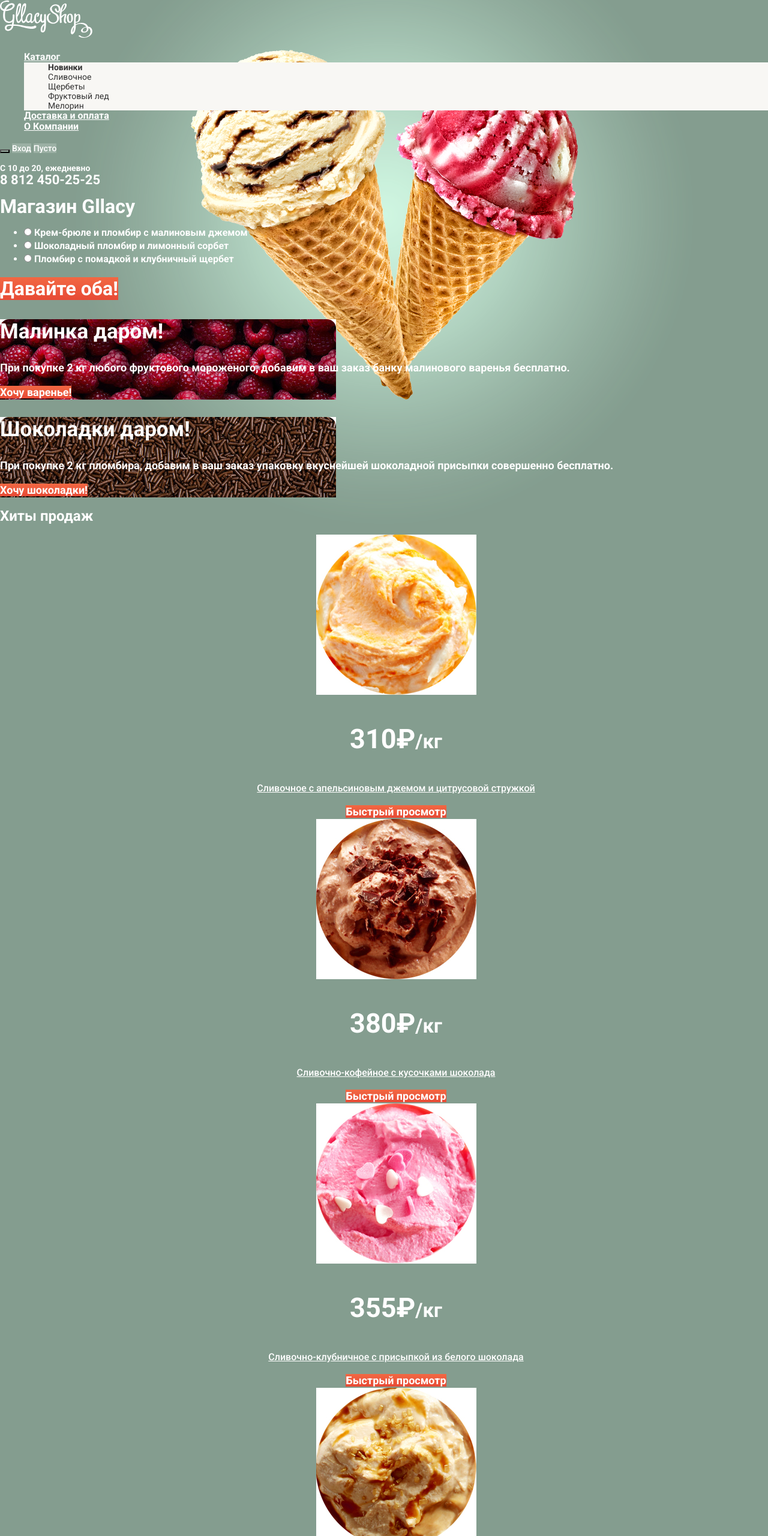
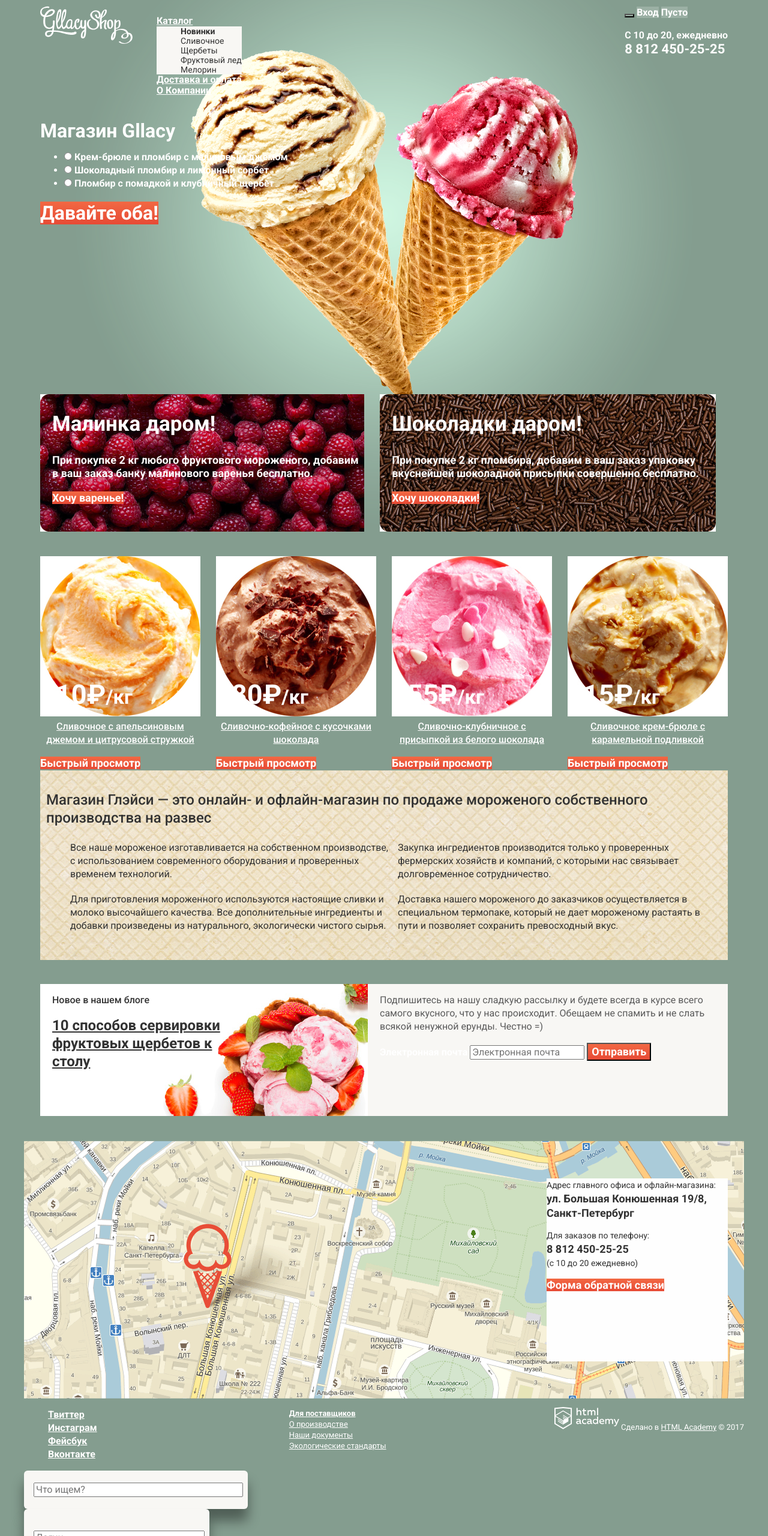
Before and after one commit to DariaChernykh/186126-gllacy, a plain HTML site: page index.html in a window 1280 px wide. Shown: the top 2560 px of the page at 60% size. Drawn offline with Linux system fonts and the light colour scheme.

Commit message:
Изменяет сеточную структуру

```diff
--- a/css/main-style.css
+++ b/css/main-style.css
@@ -1,5 +1,8 @@
 body{
-    margin: 0;
+    max-width: 1200px;
+    min-width: 900px;
+    min-width: 900px;
+    margin: 0 auto;
     padding: 0;
 
     font-family: Roboto, Arial, sans-serif;
@@ -8,13 +11,26 @@ body{
     font-weight: 700;
     color: #ffffff;
 
+
     background-color: #849d8f;
     background-image: url(../img/background-1.png);
     background-position: top center;
     background-repeat: no-repeat;
 }
+.second-page{
+    background-image: none;
+}
 a{
     color: #ffffff;
+}
+.main-navigation{
+    display: flex;
+    justify-content: space-between;
+    padding: 10px 27px;
+}
+.site-navigation-left{
+    display: flex;
+    justify-content: space-between;
 }
 .main-navigation > a,
 .main-navigation > p{
@@ -96,7 +112,21 @@ a{
     font-size: 32px;
     line-height: 44px;
 }
+.container{
+    padding: 0 27px;
+}
 /*ПРОМО*/
+.promo-list{
+    display: flex;
+    justify-content: space-between;
+    margin-top: 280px;
+}
+
+.promo-item{
+    max-width: 560px;
+    height: 230px;
+    padding-left: 20px;
+}
 .promo-item h2{
     font-size: 35px;
     line-height: 41px;
@@ -112,18 +142,28 @@ a{
 }
 
 .promo-chocolate{
+    margin-left: 26px;
     background-image: url(../img/back-chocolate.jpg);
     background-repeat: no-repeat;
 }
 /*ТОВАРЫ*/
 .item-list{
+    display: flex;
+    justify-content: space-between;
+    flex-wrap: wrap;
+    margin-top: 40px;
+    margin-bottom: 0;
+    padding: 0;
     list-style: none;
+
 }
 .item{
-    text-align: center;
+    max-width: 267px;
 }
 
 .item-price{
+    margin-top:-65px;
+    margin-bottom: 0;
     font-size: 45px;
     line-height: 45px;
 }
@@ -133,11 +173,15 @@ a{
 }
 
 .item-description{
+    text-align: center;
     text-decoration: underline;
     font-weight: 500;
 }
 /*SEO*/
 .features{
+    padding: 10px;
+    margin-bottom: 40px;
+
     color: #323232;
 
     background-image: url(../img/back-wafer.jpg);
@@ -149,25 +193,50 @@ a{
     font-weight: 500;
 }
 .features-list{
+    display: flex;
+    justify-content: space-between;
+    flex-wrap: wrap;
+
     list-style: none;
     font-weight: 400;
 }
+.features-list li{
+    max-width: 540px;
+    margin-bottom: 20px;
+}
 /*BLOG*/
+.blog-and-subscription{
+    display: flex;
+    margin-bottom: 40px;
+}
 .blog-news{
+    max-width: 560px;
+    height: 220px;
+    padding: 0 20px;
+
     background-image: url(../img/back-strawberries.jpg);
     background-repeat: no-repeat;
 }
-blog-news p{
+.blog-news p:first-of-type{
     font-weight: 500;
+    color: #323232;
 }
 
 .blog-news-transition{
+    margin-right: 200px;
+}
+
+.blog-news-transition a{
     font-size: 24px;
     line-height: 30px;
     color: #323232;
 }
 /*SUBSCRIPTION*/
 .subscription{
+    max-width: 560px;
+    height: 220px;
+    padding: 0 20px;
+
     background-color: #f8f7f4;
 }
 
@@ -177,11 +246,17 @@ blog-news p{
 }
 /*MAP*/
 .map {
+    width: 100%;
+    min-height: 430px;
+    border-top: 1px solid transparent;
     background-image: url(../img/pin-on-map.png);
     background-repeat: no-repeat;
 }
 
 .map-information{
+    width: 302px;
+    min-height: 305px;
+    margin: 63px 27px 63px auto;
     background-color: #fefefe;
     color: #323232;
 }
@@ -196,6 +271,10 @@ blog-news p{
     font-weight: 700;
 }
 /*FOOTER*/
+.main-footer{
+    display: flex;
+    justify-content: space-between;
+}
 .main-footer ul{
     list-style: none;
 }
@@ -216,9 +295,25 @@ blog-news p{
 .white-link:active{
     color: #ffbc9e;
 }
+
 /*MODAL*/
 .modal{
+    padding: 20px 16px;
     background-color: #f8f7f4;
+    border-radius: 6px;
+    box-shadow: 0px 20px 20px 0px rgba(0, 0, 0, 0.4);
+
+}
+
+.modal-search input, .modal-login input{
+    width: 100%;
+}
+
+.modal-search{
+    width: 341px;
+}
+.modal-login{
+    width: 277px;
 }
 
 .modal-login-link{
@@ -230,6 +325,16 @@ blog-news p{
 .modal-login-link:hover,
 .modal-login-link:active{
     color: #ffbc9e;
+}
+
+.modal-connection{
+    width: 478px;
+}
+.modal-connection input{
+    width: 271px;
+}
+.modal-connection textarea{
+    width: 432px;
 }
 .modal-connection h2{
     font-size: 24px;
@@ -248,17 +353,23 @@ blog-news p{
     background-color: #f7f6f3;
 }
 .breadcrumbs{
+    display:flex;
+    justify-content: flex-start;
     font-size: 14px;
     line-height: 16px;
+    list-style: none;
     font-weight: 400;
-    list-style: none;
 }
 .second-page h1{
     font-size: 35px;
     line-height: 41px;
 }
 /*FILTERS*/
-.filters {
+.filter {
+    max-width: 880px;
+    display: flex;
+    justify-content: space-between;
+    flex-wrap: wrap;
     font-weight: 500;
 }
 .filters label,
@@ -310,6 +421,8 @@ blog-news p{
 }
 /*pagination-list*/
 .pagination-list{
+    display: flex;
+    justify-content: flex-end;
     list-style: none;
 }
 
@@ -326,6 +439,9 @@ blog-news p{
 }
 
 /*CART*/
+.modal-cart{
+    width: 540px;
+}
 .products-in-cart{
     font-size: 13px;
     line-height: 16px;
--- a/index.html
+++ b/index.html
@@ -10,6 +10,7 @@
   <body>
     <header class="main-header">
         <nav class="main-navigation">
+            <div class="site-navigation-left">
                 <a class="main-header-logo">
                     <img src="img/index-logo.svg" width="154" height="64" alt="Логотип магазина Gllacy">
                 </a>
@@ -27,13 +28,17 @@
                     <li class="site-navigation-item"><a href="conditions.html">Доставка и оплата</a></li>
                     <li class="site-navigation-item"><a href="info.html">О Компании</a></li>
                 </ul>
+            </div>
+            <div class="site-navigation-right">
                 <button class="menu-button" aria-label="Поиск"></button>
                 <a class="menu-button" href="login.html">Вход</a>
                 <a class="menu-button" href="cart.html" aria-label="Корзина">Пусто</a>
                 <p class="main-header-contacts">С 10 до 20, ежедневно <br> <span>8 812 450-25-25</span></p>
+            </div>
         </nav>
     </header>
-    <main class="container">
+    <main>
+        <div  class="container">
             <h1 class="visually-hidden">Магазин Gllacy</h1>
             <ul class="background-select-list">
                 <li class="background-select-item">
@@ -65,7 +70,7 @@
                 </div>
             </section>
             <section class="hit-items">
-            <h2 class="visually-hidden">Хиты продаж</h2>
+           <!--<h2 class="visually-hidden">Хиты продаж</h2> -->
                 <ul class="item-list">
                     <li class="hit-item item">
                         <img src="img/1.jpg" width="267" height="267" alt="Сливочное с апельсиновым джемом и цитрусовой стружкой">
@@ -94,22 +99,23 @@
                 </ul>
             </section>
             <section class="features">
-            <h2 class="visually-hidden">Преимущества</h2>
+            <!--<h2 class="visually-hidden">Преимущества</h2>-->
                 <p>Магазин Глэйси — это онлайн- и офлайн-магазин по продаже мороженого собственного производства на развес</p>
                 <ul class="features-list">
                     <li class="feature-production">Все наше мороженое изготавливается на собственном производстве, с использованием современного оборудования и проверенных временем технологий.</li>
+                    <li class="feature-partnership">Закупка ингредиентов  производится только у проверенных фермерских хозяйств и компаний, с которыми нас связывает долговременное сотрудничество.</li>
                     <li class="feature-product">Для приготовления мороженного используются настоящие сливки и молоко высочайшего качества. Все дополнительные ингредиенты и добавки произведены  из натурального, экологически чистого сырья.</li>
-                <li class="feature-partnership">Закупка ингредиентов  производится только у проверенных фермерских хозяйств и компаний, с которыми нас связывает долговременное сотрудничество.</li>
                     <li class="feature-delivery">Доставка нашего мороженого до заказчиков осуществляется в специальном термопаке, который не дает мороженому растаять в пути и позволяет сохранить превосходный вкус.</li>
                 </ul>
             </section>
+            <div class="blog-and-subscription">
                 <article class="blog-news">
-            <h2 class="visually-hidden">Блог</h2>
+                    <!-- <h2 class="visually-hidden">Блог</h2> -->
                     <p>Новое в нашем блоге</p>
-            <a class="blog-news-transition" href="blog.html">10 способов сервировки фруктовых щербетов к столу</a>
+                    <p class="blog-news-transition"><a href="blog.html">10 способов сервировки фруктовых щербетов к столу</a></p>
                 </article>
                 <section class="subscription">
-            <h2 class="visually-hidden">Подписка</h2>
+                    <!-- <h2 class="visually-hidden">Подписка</h2> -->
                     <p>Подпишитесь на нашу сладкую рассылку и будете всегда в курсе всего самого вкусного, что у нас происходит. Обещаем не спамить и не слать всякой ненужной ерунды. Честно =)</p>
                     <form action="https://echo.htmlacademy.ru" method="post">
                         <label class="visually-hidden" for="email">Электронная почта</label>
@@ -117,8 +123,10 @@
                         <button  class="button" type="submit">Отправить</button>
                     </form>
                 </section>
+            </div>
+        </div>
         <section class="map">
-            <h2 class="visually-hidden">Месторасположение магазина и контакты</h2>
+          <!--  <h2 class="visually-hidden">Месторасположение магазина и контакты</h2>-->
             <!-- Карта видимо - фон для блока -->
             <div class="map-information">
                 <p>Адрес главного офиса и офлайн-магазина: <br>
@@ -153,22 +161,22 @@
      </footer>
 
     <section class="modal modal-search">
-        <h2 class="visually-hidden">Поиск по сайту</h2>
+       <!-- <h2 class="visually-hidden">Поиск по сайту</h2>-->
         <form class="search-form" action="https://echo.htmlacademy.ru" method="post">
-                <label class="visually-hidden" for="search">Поиск</label>
+               <!-- <label class="visually-hidden" for="search">Поиск</label>-->
                 <input id="search" type="text" name="search" placeholder="Что ищем?">
         </form>
      </section>
 
      <section class="modal modal-login">
-        <h2 class="visually-hidden">Личный кабинет</h2>
+        <!-- <h2 class="visually-hidden">Личный кабинет</h2>-->
         <form class="login-form" action="https://echo.htmlacademy.ru" method="post">
             <p>
-                <label class="visually-hidden" for="user-login">Логин</label>
+                <!--<label class="visually-hidden" for="user-login">Логин</label>-->
                 <input class="login-icon-user" id="user-login" type="text" name="login" placeholder="Логин" required>
             </p>
             <p>
-                <label class="visually-hidden" for="user-password">Пароль</label>
+               <!-- <label class="visually-hidden" for="user-password">Пароль</label>-->
                 <input class="login-icon-password" id="user-password" type="password" name="password" placeholder="Пароль" required>
             </p>
             <button class="button" type="submit">Войти</button>
@@ -181,15 +189,15 @@
         <h2>Мы обязательно вам ответим!</h2>
         <form  class="connection-form" action="https://echo.htmlacademy.ru" method="post">
             <p class="appointment-item">
-                <label class="visually-hidden" for="modal-connection-name">Ваше имя</label>
+               <!-- <label class="visually-hidden" for="modal-connection-name">Ваше имя</label>-->
                 <input id="modal-connection-name" type="text" name="name" placeholder="Как вас зовут?" required>
             </p>
             <p>
-                <label class="visually-hidden" for="modal-connection-email">Электронная почта</label>
+               <!-- <label class="visually-hidden" for="modal-connection-email">Электронная почта</label>-->
                 <input id="modal-connection-email" name="modal-connection-email" placeholder="Ваша почта для ответа?" type="email" required>
             </p>
             <p>
-                <label class="visually-hidden" for="modal-connection-text">Текст обращения</label>
+                <!--<label class="visually-hidden" for="modal-connection-text">Текст обращения</label>-->
                 <textarea id="modal-connection-text" placeholder="Напишите что-нибудь..." required></textarea>
             </p>
             <button class="button" type="submit">Отправить</button>
```
Also changed, not shown: catalog-creamy.html (+8 -4 lines). Lines whose indentation alone changed are shown as unchanged.
